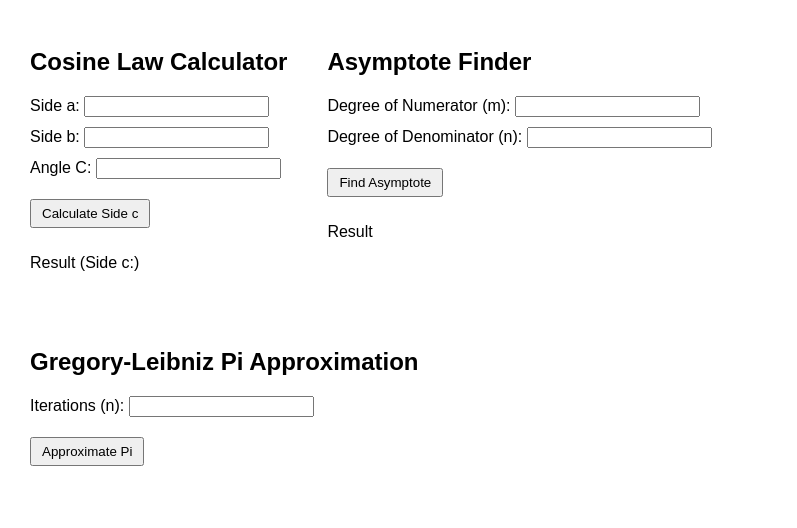
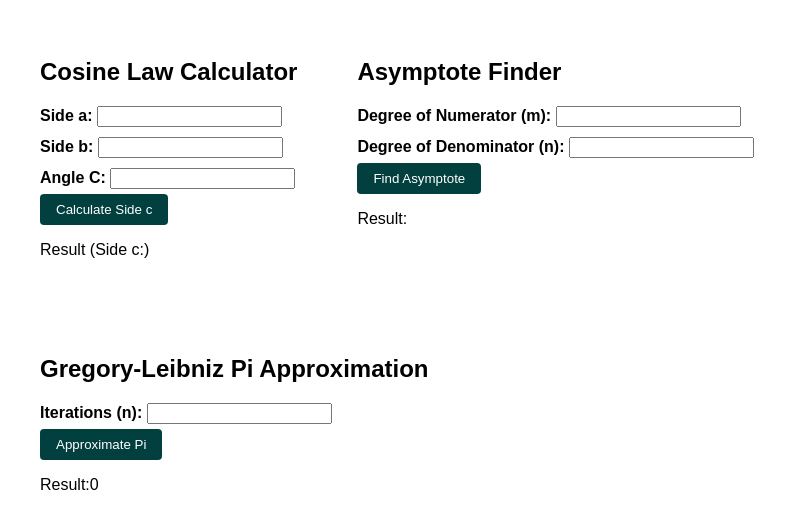
Before and after one commit to chung45678/ICS3U1---Assignment-3, a plain HTML site: page index.html in a window 1280 px wide. Both pictures are taken after a click on the button "Approximate Pi". Shown: the part 60-588 px from the top of the page, without its empty margins (0-797 px from the left). Drawn offline with Linux system fonts and the light colour scheme.

Commit message:
fixed CSS, finished findLeibniz function

```diff
--- a/index.html
+++ b/index.html
@@ -7,6 +7,7 @@
 
 </head>
 <body>
+
     <h1>Assignment 3 - Javascript</h1>
     <div class="row">
         <section id="cosine-law">
@@ -18,21 +19,25 @@
             <p>Result (Side c:) <span id="cosineResult"></span></p>
         </section>
 
-        <section>
+        <section id = "asymptote">
             <h2>Asymptote Finder</h2>
             <label>Degree of Numerator (m): <input type="number" id="numerator-degree"></label>
             <label>Degree of Denominator (n): <input type="number" id="denominator-degree"></label>
             <button id="asymptote">Find Asymptote</button>
-            <p>Result <span id="asymptoteResult"></span></p>
+            <p>Result:<span id="asymptoteResult"></span></p>
         </section>
     </div>
 
 
-    <section>
-        <h2>Gregory-Leibniz Pi Approximation</h2>
-        <label>Iterations (n): <input type="number" id="iterations"></label>
-        <button id="approximatePi">Approximate Pi</button>
-    </section>
+    <div class>
+        <section id = "leibniz">
+            <h2>Gregory-Leibniz Pi Approximation</h2>
+            <label>Iterations (n): <input type="number" id="iterations"></label>
+            <button id="approximatePi">Approximate Pi</button>
+            <p>Result:<span id = "piResult"></span></p>
+        </section>
+    </div>
+
 
     <script src="script.js"></script>
 </body>
--- a/script.js
+++ b/script.js
@@ -13,16 +13,13 @@ document.getElementById("calculateCosine").addEventListener("click", () => {
 });
 
 function findAsymptote(m,n) {
-    if (m === n) {
-        return "The asymptote is horizontal";
-    } else if (n > m) {
-        return "The asymptote is the x-axis";
-    } else {
-        const degreeDifference = m - n;
-        const names = ["Linear", "Quadratic", "Cubic", "Quartic","Quintic", "Sextic", "Septic", "Octic", "Nonic", "Decic"];
-        return names[degreeDifference - 1] ? names[degreeDifference - 1] : "Higher-degree asymptote";
+    if (m === n) return "The asymptote is horizontal";
+    if (n > m) return "The asymptote is the x-axis";
 
-    }
+    const degreeDifference = m - n;
+    const names = ["Linear", "Quadratic", "Cubic", "Quartic","Quintic", "Sextic", "Septic", "Octic", "Nonic", "Decic"];
+    return names[degreeDifference - 1] || "Higher-degree asymptote";
+
 }
 
 document.getElementById("asymptote").addEventListener("click", () => {
@@ -31,3 +28,17 @@ document.getElementById("asymptote").addEventListener("click", () => {
     const result = findAsymptote(m,n);
     document.getElementById("asymptoteResult").textContent = result;
 });
+
+function findLeibniz(n) {
+    let a = 0
+    for (let i = 0; i < n; i++) {
+        a += ((i % 2 === 0 ? 1: -1) / (2 *i + 1));
+    }
+    return (a * 4)
+}
+
+document.getElementById("approximatePi").addEventListener("click", () => {
+    const n = parseInt(document.getElementById("iterations").value);
+    const result = findLeibniz(n);
+    document.getElementById("piResult").textContent = result
+})
--- a/style.css
+++ b/style.css
@@ -1,11 +1,18 @@
 body {
     font-family: Arial, sans-serif;
     margin: 20px;
+
+
+
 }
 
 section {
     margin-bottom: 20px;
     padding: 10px;
+    background-color: rgb(255, 255, 255);
+    padding: 20px;
+    max-width: 400px;
+
 
 }
 
@@ -15,12 +22,25 @@ label {
 }
 
 button {
-    margin: 10px 0px;
-    padding: 5px 10px;
+    background-color: rgb(2, 63, 63);
+    color: white;
+    border: none;
+    padding: 8px 16px;
+    border-radius: 4px;
+
 }
 
 .row {
-    display:flex;
-    gap:20px;
+    display: flex;
+    gap: 20px;
+    flex-wrap: wrap;
 
 }
+
+label {
+    display: block;
+    margin: 10px 0px 5px;
+    font-weight: 600;
+    color: black;
+    text-align: left;
+}
```
